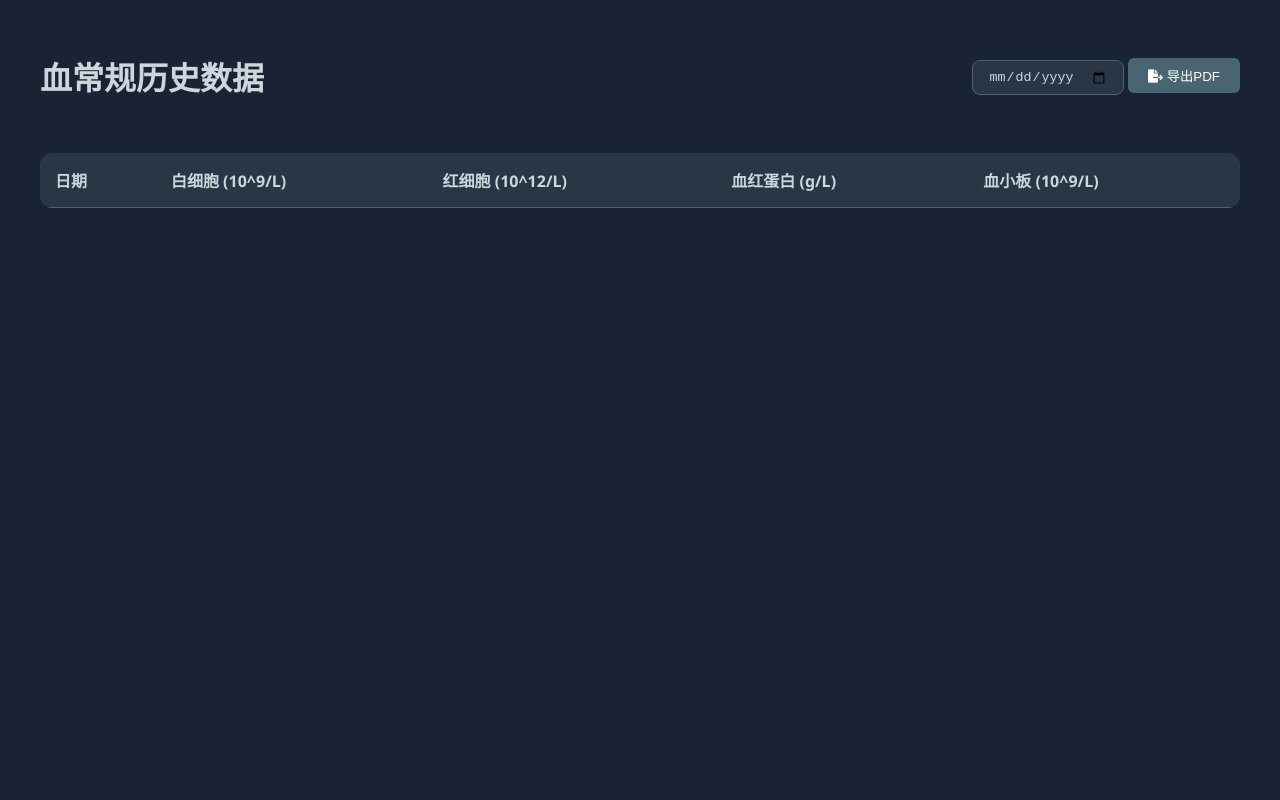
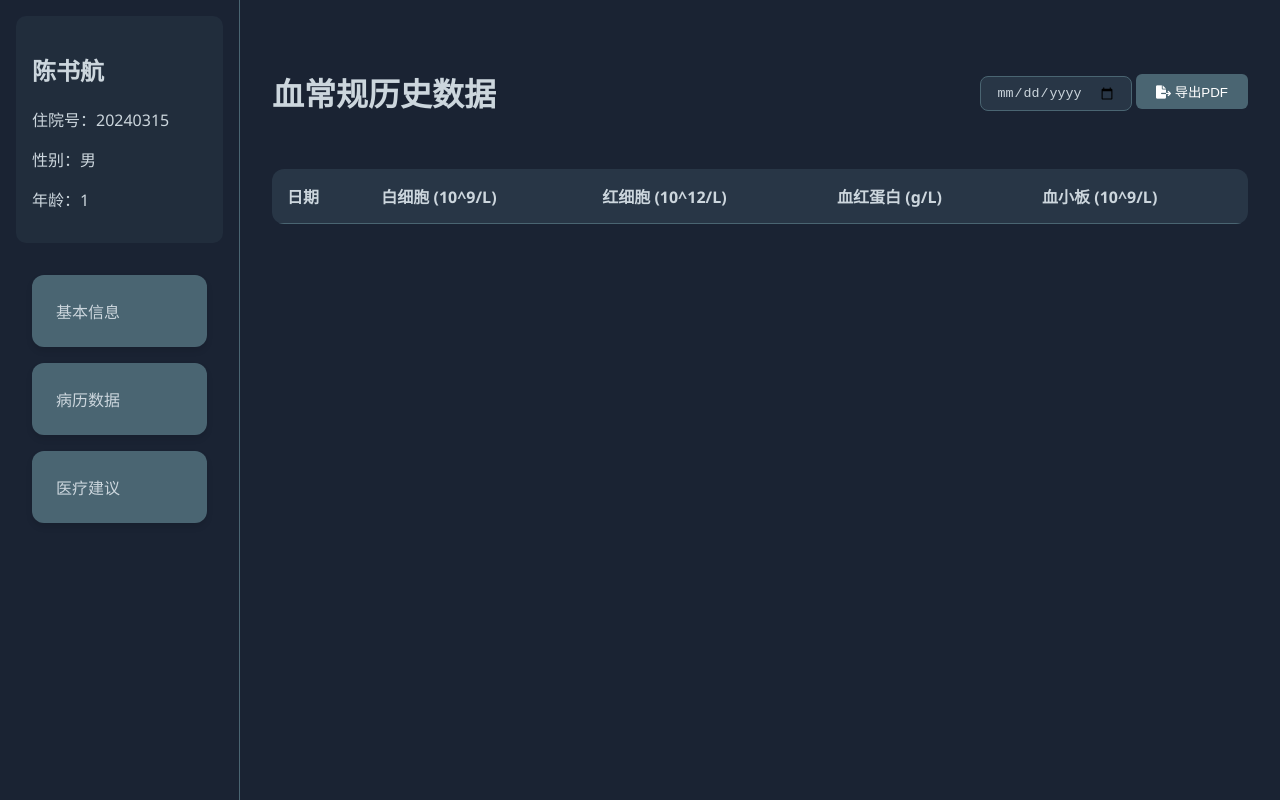
Before and after one commit to zkf516/PMLM-Web, a plain HTML site: page PMLM-Web/records.html in a window 1280 px wide. Drawn offline with Linux system fonts and the light colour scheme; no server answers.

Commit message:
给record界面添加了边栏，将js代码部分移入到script.js文件中

```diff
--- a/PMLM-Web/records.html
+++ b/PMLM-Web/records.html
@@ -1,6 +1,5 @@
 <!DOCTYPE html>
 <html lang="zh-CN">
-
 <head>
   <meta charset="UTF-8">
   <meta name="viewport" content="width=device-width, initial-scale=1.0">
@@ -8,19 +7,40 @@
   <link rel="stylesheet" href="https://cdnjs.cloudflare.com/ajax/libs/font-awesome/6.0.0/css/all.min.css">
   <link rel="stylesheet" href="styles.css">
   <style>
+    /* 页面整体布局：左右两栏 */
+    .dashboard {
+      display: grid;
+      grid-template-columns: 240px 1fr;
+      min-height: 100vh;
+    }
+    /* 边栏样式 */
+    .sidebar {
+      background: var(--primary);
+      padding: 1rem;
+      border-right: 1px solid var(--secondary);
+    }
+    .patient-info {
+      background: rgba(74, 101, 114, 0.15);
+      padding: 1rem;
+      border-radius: 10px;
+      margin-bottom: 2rem;
+    }
+    /* 主内容区域 */
+    .main-content {
+      padding: 1rem;
+    }
+    /* 病历数据相关样式 */
     .records-container {
       max-width: 1200px;
       margin: 2rem auto;
       padding: 0 1rem;
     }
-
     .data-header {
       display: flex;
       justify-content: space-between;
       align-items: center;
       margin-bottom: 2rem;
     }
-
     .date-filter {
       background: rgba(74, 101, 114, 0.3);
       padding: 8px 15px;
@@ -28,7 +48,6 @@
       border-radius: 8px;
       color: var(--text);
     }
-
     .data-table {
       width: 100%;
       border-collapse: collapse;
@@ -36,7 +55,6 @@
       border-radius: 12px;
       overflow: hidden;
     }
-
     .data-table th,
     .data-table td {
       padding: 15px;
@@ -44,23 +62,19 @@
       border-bottom: 1px solid var(--secondary);
       white-space: nowrap;
     }
-
     .data-table th {
       background: rgba(74, 101, 114, 0.3);
       font-weight: 600;
     }
-
     .abnormal {
       color: var(--accent);
       position: relative;
       padding-left: 10px;
     }
-
     .abnormal::before {
       content: "⚠";
       margin-right: 8px;
     }
-
     .export-btn {
       background: var(--secondary);
       color: white;
@@ -70,48 +84,29 @@
       cursor: pointer;
       transition: all 0.3s;
     }
-
     .export-btn:hover {
       opacity: 0.9;
     }
   </style>
-    <script>
-        function formatValue(value, min, max) {
-            if (value < min) {
-                return `<span class='abnormal'>${value}↓</span>`;
-            } else if (value > max) {
-                return `<span class='abnormal'>${value}↑</span>`;
-            }
-            return value;
-        }
-
-        async function loadData() {
-            try {
-                const response = await fetch('/api/data'); // 需后端提供 /api/data 端点
-                const data = await response.json();
-                const tbody = document.querySelector(".data-table tbody");
-                tbody.innerHTML = "";
-
-                data.forEach(item => {
-                    const row = `<tr>
-                        <td>${item.日期}</td>
-                        <td>${formatValue(item["白细胞计数"], 4.0, 10.0)}</td>
-                        <td>${formatValue(item["红细胞计数"], 3.5, 5.5)}</td>
-                        <td>${formatValue(item["血红蛋白"], 120, 160)}</td>
-                        <td>${formatValue(item["血小板总数"], 150, 400)}</td>
-                    </tr>`;
-                    tbody.innerHTML += row;
-                });
-            } catch (error) {
-                console.error("数据加载失败:", error);
-            }
-        }
-
-        document.addEventListener("DOMContentLoaded", loadData);
-    </script>
 </head>
-
 <body>
+  <div class="dashboard">
+    <!-- 边栏 -->
+    <div class="sidebar">
+      <div class="patient-info">
+        <h2>陈书航</h2>
+        <p>住院号：20240315</p>
+        <p>性别：男</p>
+        <p>年龄：1</p>
+      </div>
+      <nav>
+        <div class="info-card">基本信息</div>
+        <div class="info-card">病历数据</div>
+        <div class="info-card">医疗建议</div>
+      </nav>
+    </div>
+    <!-- 主内容 -->
+    <div class="main-content">
       <div class="records-container">
         <div class="data-header">
           <h1>血常规历史数据</h1>
@@ -122,7 +117,6 @@
             </button>
           </div>
         </div>
-
         <table class="data-table">
           <thead>
             <tr>
@@ -137,6 +131,8 @@
           </tbody>
         </table>
       </div>
+    </div>
+  </div>
+  <script src="main.js"></script>
 </body>
-
 </html>
```
Also changed, not shown: PMLM-Web/script.js (added, +33 -0 lines). Lines whose indentation alone changed are shown as unchanged.
